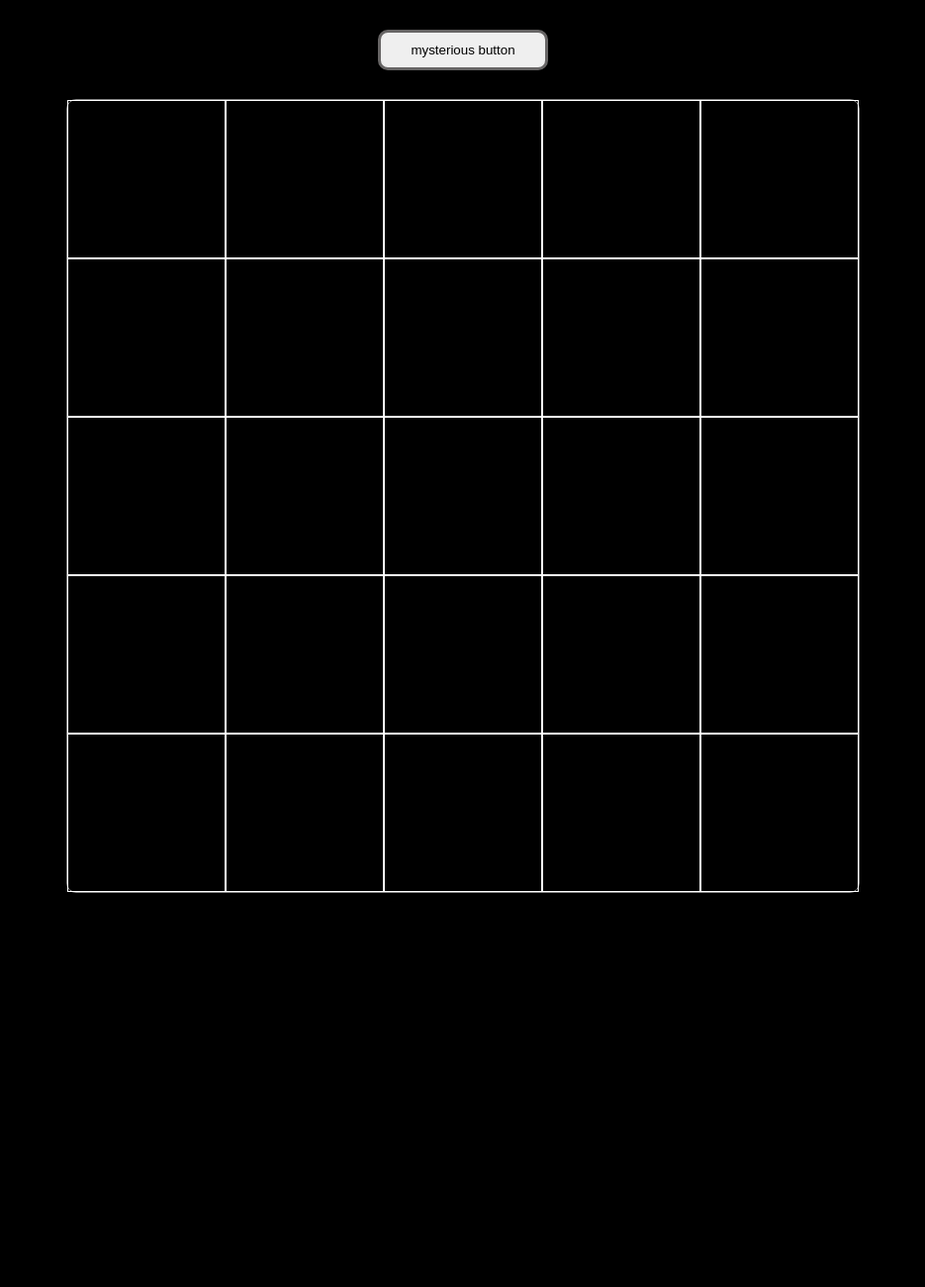
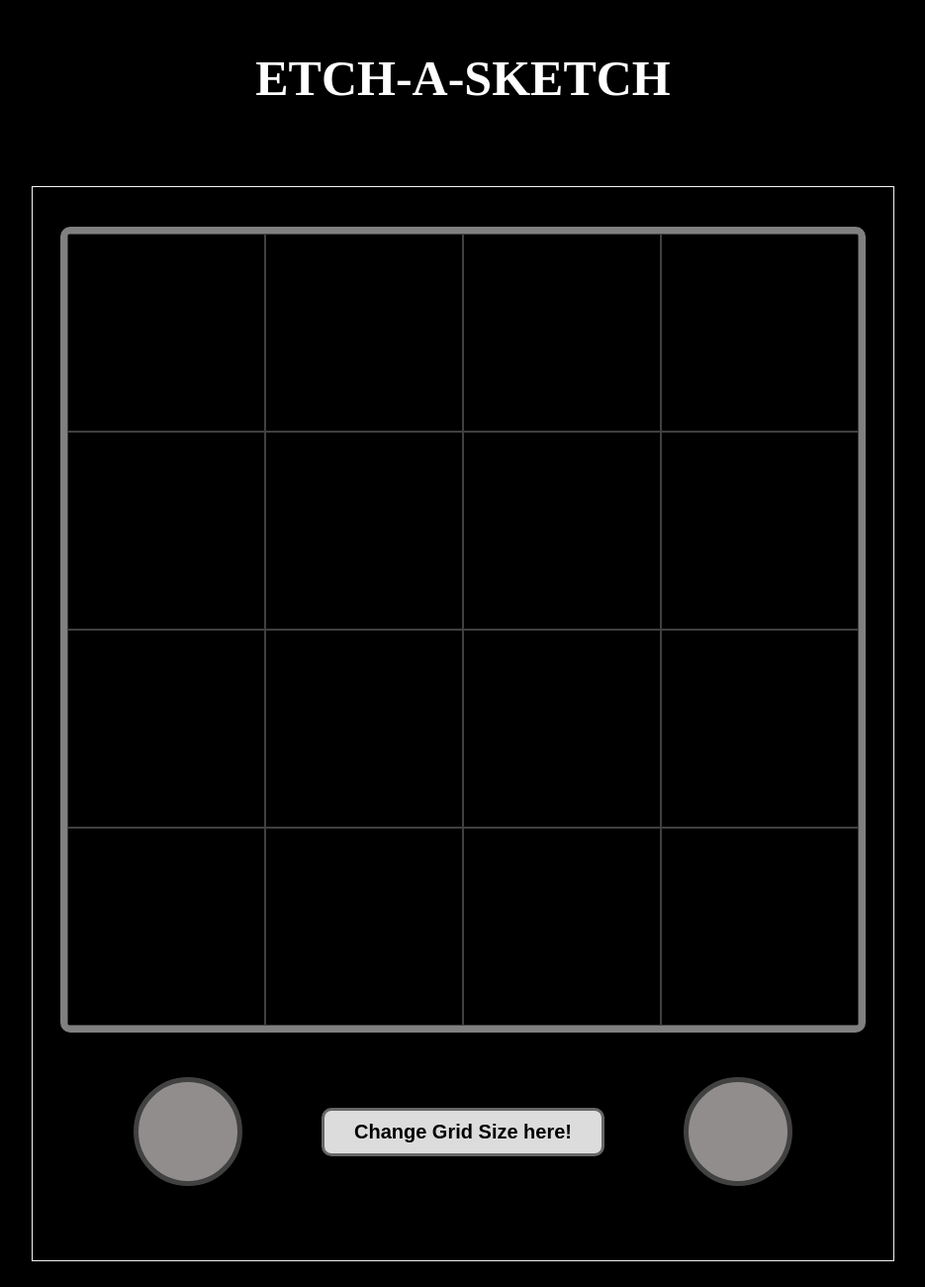
Before and after one commit to IcelandSpar/etch-a-sketch, a plain HTML site: page index.html in a window 1280 px wide. Shown: the whole page at 99% size, without its empty margins (172-1107 px from the left). Before the commit the page ends 902 px from the top, so only its background shows below. Drawn offline with Linux system fonts and the light colour scheme.

Commit message:
Add clear board when button pressed for new grid
Updated UI to reflect an etch-a-sketch toy. Board will clear now when grid is selected so it can be reloaded on page without having to refresh.

```diff
--- a/index.html
+++ b/index.html
@@ -16,13 +16,16 @@
 
 
 <body>
-<div class="buttonContainer">
-    <button class="mysteriousButton">mysterious button</button>
+    <h1 class="title">ETCH-A-SKETCH</h1>
+
+<div class="handHeld">
+    <div class="gridContainer"></div>
+    <div class="buttonContainer">
+        <button class="dials"></button>
+        <button class="mysteriousButton">Change Grid Size here!</button>
+        <button class="dials"></button>
+    </div>
 </div>
-<div class="containerOfGridBox">
-    <div class="gridContainer"></div>
-</div>
-
 </body>
 
 </html>
--- a/script.js
+++ b/script.js
@@ -1,12 +1,15 @@
-function buildGrid(userCellChoice) {
+let userChoice = 4;
+
+let buildGrid = function (userCellChoice) {
+
     let widthAndLength = 800 / userCellChoice;
     console.log(widthAndLength);
 
 
 
+            for (i = 0; i < userCellChoice * userCellChoice; i++) {
 
 
-        for (i = 0; i < userCellChoice * userCellChoice; i++) {
                 const gridContainer = document.querySelector('.gridContainer');
                 const cell = document.createElement('div');
                 gridContainer.classList.add('gridContainer');
@@ -18,10 +21,15 @@ console.log(widthAndLength);
 
                 cell.addEventListener('mouseover', () => {
 
-                cell.style.cssText = 'background-color: green;';
+                    cell.style.cssText = 'background-color: green; border-color: rgba(0,0,0, 50%);';
                     cell.style.width = `${widthAndLength}px`;
                     cell.style.height = `${widthAndLength}px`;
+
+
                 });
+
+            };
+
 
 };
 
@@ -32,21 +40,22 @@ console.log(widthAndLength);
 
 
 
-    } ;
-
+buildGrid(userChoice);
 
 
     const button = document.querySelector('.mysteriousButton');
     button.addEventListener('click', () => {
-        let userSquareNumber = prompt('How many squares per side would you like? \nThe max is 10.', '4')
-        if (userSquareNumber > 100 && userSquareNumber > 0) {
-            let userSquareNumber = prompt('Please choose a number less than 11 or bigger than 0.', '4');
-            console.log(userSquareNumber)
-            return userSquareNumber;
+        let userChoice = prompt('How many squares per side would you like? \nThe max is 100.', '4')
+
+        if (userChoice > 100 || userChoice < 1) {
+            prompt('Please choose a number less than 101 or bigger than 0.', '4');
+            console.log(userChoice);
+
+        } else if (userChoice < 101 && userChoice > 0) {
+            const gridContainer = document.querySelector('.gridContainer')
+            gridContainer.textContent = '';
+
+            buildGrid(userChoice);
         }
-    console.log(userSquareNumber)
+
     });
-
-
-
-    buildGrid(5);
--- a/styles.css
+++ b/styles.css
@@ -7,6 +7,7 @@
 
 body {
     background-color: black;
+
 }
 
 .gridContainer {
@@ -19,7 +20,7 @@ body {
     max-width: 800px;
     border-radius: 10px;
 
-    border: 1px solid gray;
+    border: 7px solid gray;
 
     display: flex;
     flex-wrap: wrap;
@@ -27,7 +28,8 @@ body {
 }
 
 .cell {
-    border: 1px solid white;
+    border: 1px solid rgba(128, 128, 128, 50%);
+
     box-sizing: border-box;
 
 }
@@ -38,19 +40,45 @@ body {
     align-items: center;
 
     height: 100px;
+    margin-bottom: 80px;
+    margin-top: 50px;
+    gap: 80px;
 }
 
 .mysteriousButton {
     padding: 10px 30px;
+    font-size: 20px;
+    font-weight: bold;
+    background-color: rgb(221, 220, 220);
 }
 
-.containerOfGridBox {
 
-    border: green;
-
-}
 
 button {
     border: solid rgb(104, 102, 102);
     border-radius: 10px;
 }
+
+.title {
+    color: white;
+    text-align: center;
+    margin-top: 50px;
+    font-size: 50px;
+    margin-bottom: 80px;
+}
+
+.handHeld {
+    border: 1px solid whitesmoke;
+    padding-top: 40px;
+    width: 870px;
+    margin-right: auto;
+    margin-left: auto;
+    margin-bottom: 30px;
+}
+
+.dials {
+    padding: 50px;
+    border-radius: 100%;
+    background-color: rgb(146, 141, 141);
+    border: 5px solid rgb(65, 65, 65);
+}
```
Lines whose indentation alone changed are shown as unchanged.
